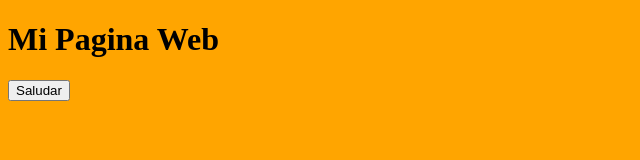
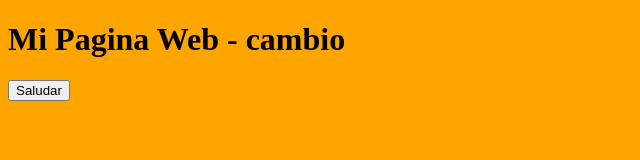
Before and after one commit to HugoMontes/mi-web, a plain HTML site: page index.html in a window 1280 px wide. Shown: the whole page, without its empty margins (0-640 px from the left). Drawn offline with Linux system fonts and the light colour scheme.

Commit message:
Prueba de error index.html

```diff
--- a/index.html
+++ b/index.html
@@ -5,7 +5,7 @@
 	<link rel="stylesheet" type="text/css" href="estilo.css">
 </head>
 <body>
-	<h1>Mi Pagina Web</h1>
+	<h1>Mi Pagina Web - cambio</h1>
 	<button type="button" onclick="saludar()">Saludar</button>
 	<script type="text/javascript" src="script.js"></script>
 </body>
```
